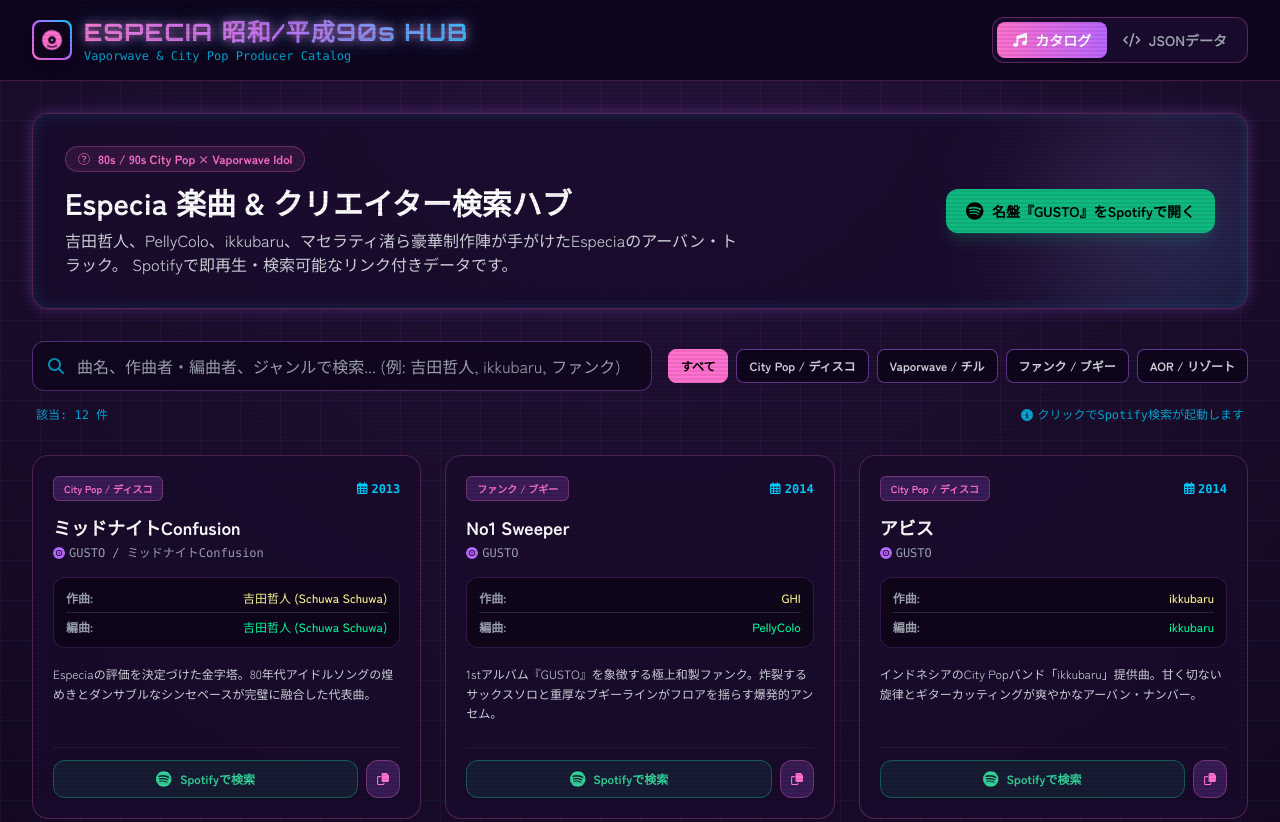
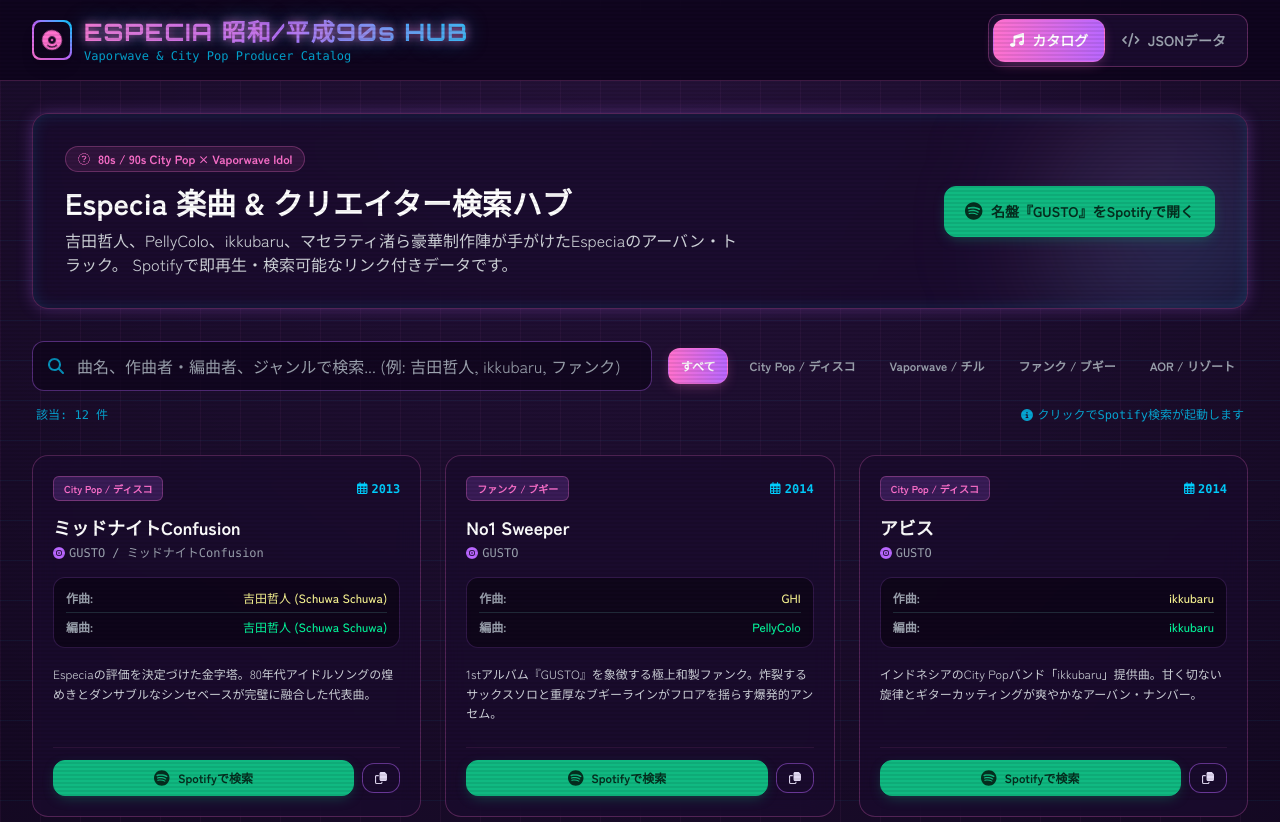
Before and after one commit to bonsai/html-energy-2026, a browser extension: page site/especia-hub.html in a window 1280 px wide. Shown: the top 822 px of the page. Drawn offline with nearby package versions, Linux system fonts and the light colour scheme.

Commit message:
ui: unify button system (primary/spotify/outline/ghost tiers)

```diff
--- a/site/especia-hub.html
+++ b/site/especia-hub.html
@@ -79,6 +79,76 @@
             opacity: 0.3;
         }
 
+        /* ---------- Unified Button System ---------- */
+        .btn {
+            display: inline-flex;
+            align-items: center;
+            justify-content: center;
+            gap: 0.5rem;
+            font-weight: 700;
+            border-radius: 0.75rem; /* rounded-xl 統一 */
+            white-space: nowrap;
+            cursor: pointer;
+            user-select: none;
+            transition: all 0.2s cubic-bezier(0.4, 0, 0.2, 1);
+        }
+        .btn:active { transform: scale(0.96); }
+
+        /* T1: primary — 選択中・最重要アクション (グラデ) */
+        .btn-primary {
+            background: linear-gradient(90deg, #ff71ce, #b967ff);
+            color: #fff;
+            border: 1px solid rgba(255, 113, 206, 0.4);
+            box-shadow: 0 4px 14px -4px rgba(255, 113, 206, 0.45);
+        }
+        .btn-primary:hover {
+            filter: brightness(1.12);
+            transform: translateY(-1px);
+            box-shadow: 0 6px 18px -4px rgba(255, 113, 206, 0.55);
+        }
+
+        /* T2: spotify — ブランドカラー (ソリッド) */
+        .btn-spotify {
+            background: #10b981;
+            color: #052e1f;
+            border: 1px solid #10b981;
+            box-shadow: 0 4px 14px -4px rgba(16, 185, 129, 0.4);
+        }
+        .btn-spotify:hover {
+            background: #34d399;
+            transform: translateY(-1px);
+            box-shadow: 0 6px 18px -4px rgba(16, 185, 129, 0.5);
+        }
+
+        /* T3: outline — 副次アクション (枠線) */
+        .btn-outline {
+            background: rgba(26, 11, 46, 0.5);
+            color: #e2d9f3;
+            border: 1px solid rgba(185, 103, 255, 0.5);
+        }
+        .btn-outline:hover {
+            border-color: rgba(1, 205, 254, 0.75);
+            color: #fff;
+            background: rgba(185, 103, 255, 0.2);
+            transform: translateY(-1px);
+        }
+
+        /* T4: ghost — 補助・非選択 (テキスト) */
+        .btn-ghost {
+            background: transparent;
+            color: #9ca3af;
+            border: 1px solid transparent;
+        }
+        .btn-ghost:hover {
+            color: #fff;
+            background: rgba(255, 255, 255, 0.08);
+        }
+
+        /* サイズ 統一: sm / md / lg */
+        .btn-sm  { padding: 0.5rem 0.75rem;  font-size: 0.75rem; }
+        .btn-md  { padding: 0.625rem 1rem;   font-size: 0.875rem; }
+        .btn-lg  { padding: 0.875rem 1.25rem; font-size: 0.875rem; }
+
         /* Custom Scrollbar */
         ::-webkit-scrollbar {
             width: 8px;
@@ -116,10 +186,10 @@
 
             <!-- Tab Switcher -->
             <div class="flex bg-vapor-card p-1 rounded-xl border border-vapor-pink/30">
-                <button id="tabCatalogBtn" onclick="switchTab('catalog')" class="px-4 py-2 rounded-lg text-sm font-bold transition flex items-center gap-2 bg-gradient-to-r from-vapor-pink to-vapor-purple text-white shadow">
+                <button id="tabCatalogBtn" onclick="switchTab('catalog')" class="btn btn-md btn-primary">
                     <i class="fa-solid fa-music"></i> <span class="hidden sm:inline">カタログ</span>
                 </button>
-                <button id="tabJsonBtn" onclick="switchTab('json')" class="px-4 py-2 rounded-lg text-sm font-bold text-gray-400 hover:text-white transition flex items-center gap-2">
+                <button id="tabJsonBtn" onclick="switchTab('json')" class="btn btn-md btn-ghost">
                     <i class="fa-solid fa-code"></i> <span class="hidden sm:inline">JSONデータ</span>
                 </button>
             </div>
@@ -145,7 +215,7 @@
 
                 <div class="flex flex-wrap gap-3">
                     <a href="https://open.spotify.com/intl-es/album/3bbpT87HT5W0ILCmsImBdA" target="_blank" rel="noopener noreferrer"
-                       class="px-5 py-3 rounded-xl font-bold text-sm bg-emerald-500 hover:bg-emerald-400 text-black transition flex items-center gap-2 shadow-lg shadow-emerald-500/20">
+                       class="btn btn-lg btn-spotify">
                         <i class="fa-brands fa-spotify text-lg"></i> 名盤『GUSTO』をSpotifyで開く
                     </a>
                 </div>
@@ -165,11 +235,11 @@
 
                     <!-- Genre Category Buttons -->
                     <div class="flex flex-wrap gap-2 items-center" id="genreFilters">
-                        <button onclick="setFilter('all')" class="genre-btn px-3 py-2 rounded-lg text-xs font-bold bg-vapor-pink text-black border border-vapor-pink transition" data-genre="all">すべて</button>
-                        <button onclick="setFilter('City Pop / ディスコ')" class="genre-btn px-3 py-2 rounded-lg text-xs font-bold bg-vapor-dark border border-vapor-purple/50 hover:border-vapor-blue text-gray-300 transition" data-genre="City Pop / ディスコ">City Pop / ディスコ</button>
-                        <button onclick="setFilter('Vaporwave / チル')" class="genre-btn px-3 py-2 rounded-lg text-xs font-bold bg-vapor-dark border border-vapor-purple/50 hover:border-vapor-blue text-gray-300 transition" data-genre="Vaporwave / チル">Vaporwave / チル</button>
-                        <button onclick="setFilter('ファンク / ブギー')" class="genre-btn px-3 py-2 rounded-lg text-xs font-bold bg-vapor-dark border border-vapor-purple/50 hover:border-vapor-blue text-gray-300 transition" data-genre="ファンク / ブギー">ファンク / ブギー</button>
-                        <button onclick="setFilter('AOR / リゾート')" class="genre-btn px-3 py-2 rounded-lg text-xs font-bold bg-vapor-dark border border-vapor-purple/50 hover:border-vapor-blue text-gray-300 transition" data-genre="AOR / リゾート">AOR / リゾート</button>
+                        <button onclick="setFilter('all')" class="btn btn-sm btn-primary genre-btn" data-genre="all">すべて</button>
+                        <button onclick="setFilter('City Pop / ディスコ')" class="btn btn-sm btn-ghost genre-btn" data-genre="City Pop / ディスコ">City Pop / ディスコ</button>
+                        <button onclick="setFilter('Vaporwave / チル')" class="btn btn-sm btn-ghost genre-btn" data-genre="Vaporwave / チル">Vaporwave / チル</button>
+                        <button onclick="setFilter('ファンク / ブギー')" class="btn btn-sm btn-ghost genre-btn" data-genre="ファンク / ブギー">ファンク / ブギー</button>
+                        <button onclick="setFilter('AOR / リゾート')" class="btn btn-sm btn-ghost genre-btn" data-genre="AOR / リゾート">AOR / リゾート</button>
                     </div>
                 </div>
 
@@ -197,10 +267,10 @@
                     </div>
 
                     <div class="flex gap-2 w-full sm:w-auto">
-                        <button onclick="copyJsonData()" class="flex-1 sm:flex-none px-4 py-2 bg-vapor-purple/30 hover:bg-vapor-purple/50 text-vapor-pink border border-vapor-pink/40 rounded-lg text-xs font-bold transition flex items-center justify-center gap-2">
+                        <button onclick="copyJsonData()" class="btn btn-md btn-outline flex-1 sm:flex-none">
                             <i class="fa-solid fa-copy"></i> JSONをコピー
                         </button>
-                        <button onclick="downloadJsonData()" class="flex-1 sm:flex-none px-4 py-2 bg-vapor-blue/20 hover:bg-vapor-blue/40 text-vapor-blue border border-vapor-blue/40 rounded-lg text-xs font-bold transition flex items-center justify-center gap-2">
+                        <button onclick="downloadJsonData()" class="btn btn-md btn-outline flex-1 sm:flex-none">
                             <i class="fa-solid fa-download"></i> JSONを保存
                         </button>
                     </div>
@@ -392,13 +462,13 @@
             if (tab === 'catalog') {
                 catalogTab.classList.remove('hidden');
                 jsonTab.classList.add('hidden');
-                tabCatalogBtn.className = "px-4 py-2 rounded-lg text-sm font-bold transition flex items-center gap-2 bg-gradient-to-r from-vapor-pink to-vapor-purple text-white shadow";
-                tabJsonBtn.className = "px-4 py-2 rounded-lg text-sm font-bold text-gray-400 hover:text-white transition flex items-center gap-2";
+                tabCatalogBtn.className = "btn btn-md btn-primary";
+                tabJsonBtn.className = "btn btn-md btn-ghost";
             } else {
                 catalogTab.classList.add('hidden');
                 jsonTab.classList.remove('hidden');
-                tabJsonBtn.className = "px-4 py-2 rounded-lg text-sm font-bold transition flex items-center gap-2 bg-gradient-to-r from-vapor-pink to-vapor-purple text-white shadow";
-                tabCatalogBtn.className = "px-4 py-2 rounded-lg text-sm font-bold text-gray-400 hover:text-white transition flex items-center gap-2";
+                tabJsonBtn.className = "btn btn-md btn-primary";
+                tabCatalogBtn.className = "btn btn-md btn-ghost";
             }
         }
 
@@ -407,9 +477,9 @@
             const buttons = document.querySelectorAll('.genre-btn');
             buttons.forEach(btn => {
                 if (btn.dataset.genre === genre) {
-                    btn.className = "genre-btn px-3 py-2 rounded-lg text-xs font-bold bg-vapor-pink text-black border border-vapor-pink transition shadow-md shadow-vapor-pink/30";
+                    btn.className = "btn btn-sm btn-primary genre-btn";
                 } else {
-                    btn.className = "genre-btn px-3 py-2 rounded-lg text-xs font-bold bg-vapor-dark border border-vapor-purple/50 hover:border-vapor-blue text-gray-300 transition";
+                    btn.className = "btn btn-sm btn-ghost genre-btn";
                 }
             });
             filterData();
@@ -494,12 +564,12 @@
                         <!-- Spotify Action Links -->
                         <div class="pt-3 border-t border-vapor-pink/10 flex items-center gap-2">
                             <a href="${spotifySearchUrl}" target="_blank" rel="noopener noreferrer"
-                               class="flex-1 py-2.5 px-3 rounded-xl bg-emerald-500/10 hover:bg-emerald-500 text-emerald-400 hover:text-black border border-emerald-500/40 text-xs font-bold transition flex items-center justify-center gap-2 shadow-sm">
+                               class="btn btn-sm btn-spotify flex-1">
                                 <i class="fa-brands fa-spotify text-base"></i> Spotifyで検索
                             </a>
                             <button onclick="copyToClipboard('${track.title} - ${track.artist} (作曲: ${track.composer})')"
                                     title="曲情報をコピー"
-                                    class="p-2.5 rounded-xl bg-vapor-purple/20 hover:bg-vapor-purple/50 text-vapor-pink border border-vapor-pink/30 text-xs transition">
+                                    class="btn btn-sm btn-outline">
                                 <i class="fa-regular fa-copy"></i>
                             </button>
                         </div>
```
